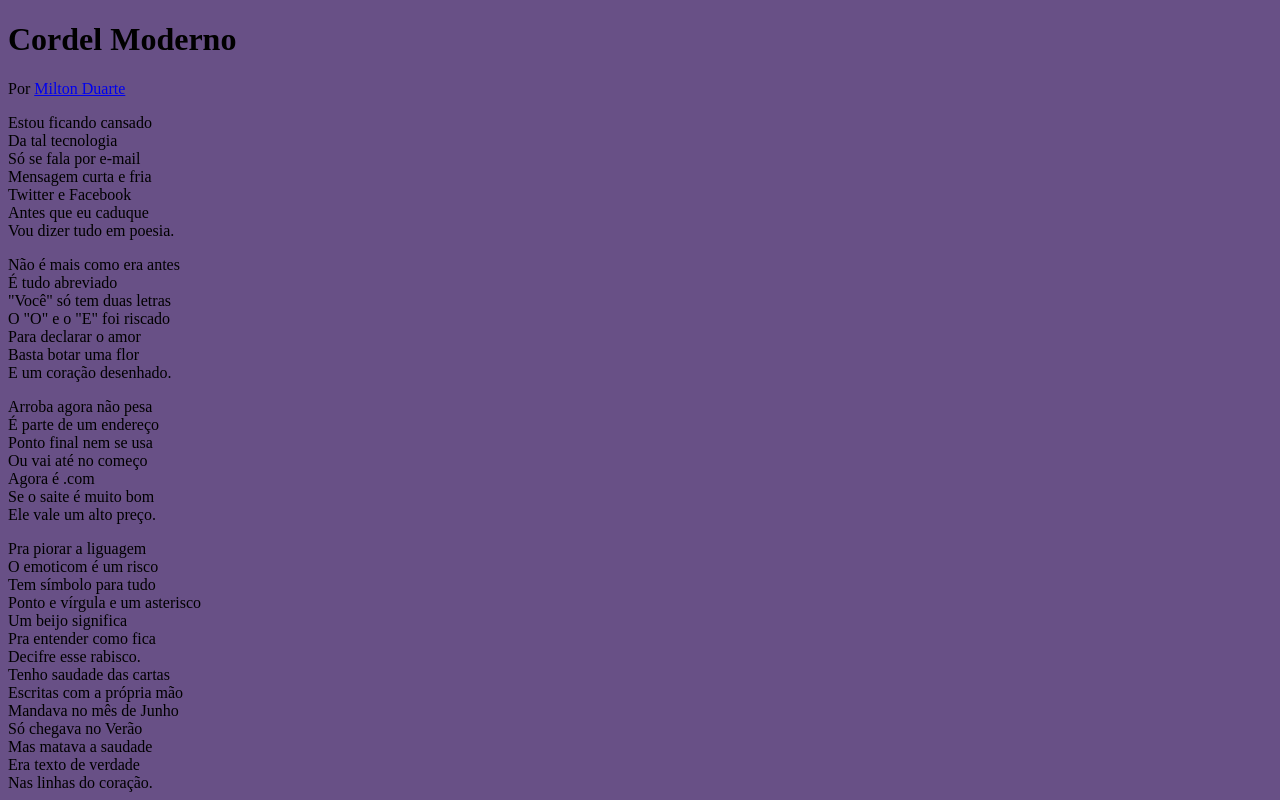
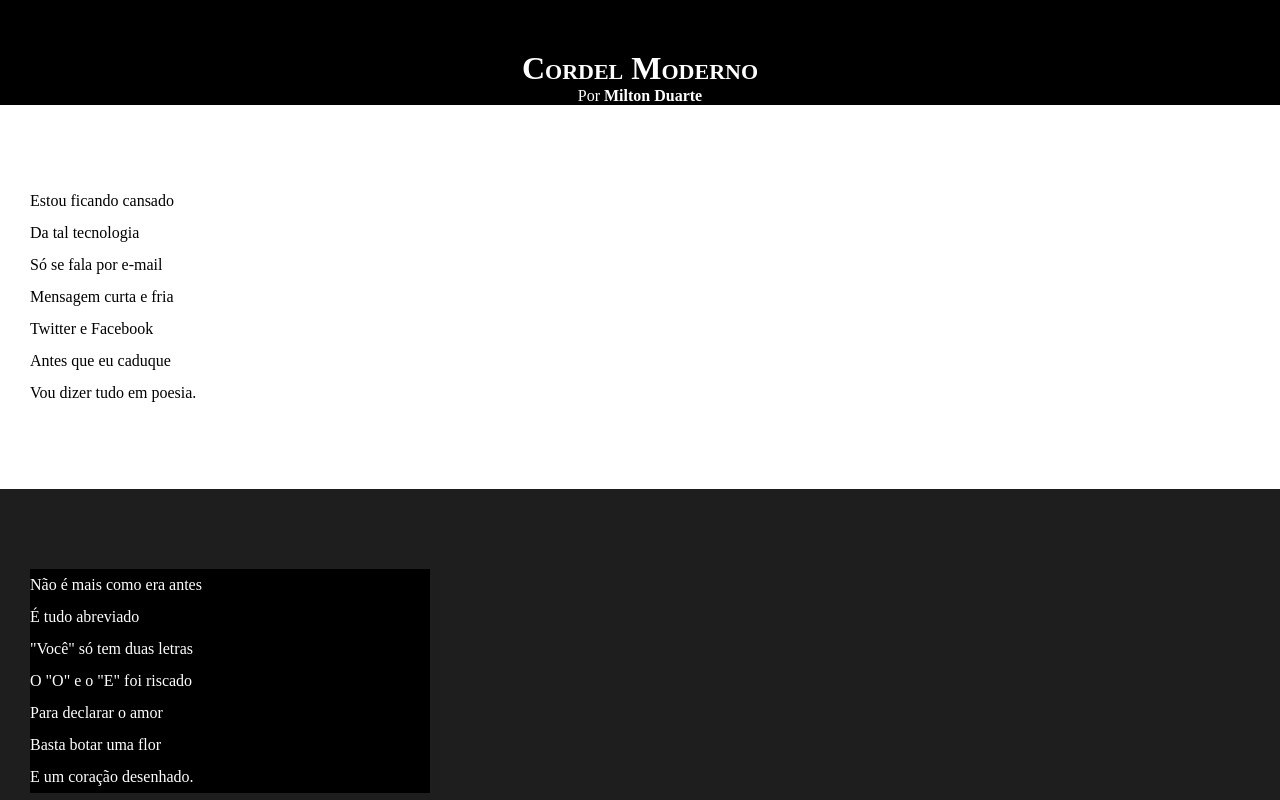
Before and after one commit to cesar0609/html-css, a plain HTML site: page desafios/d012/index.html in a window 1280 px wide. Shown: the top 800 px of the page. Drawn offline with Linux system fonts and the light colour scheme.

Commit message:
Update style.css

```diff
--- a/desafios/d012/estilo/style.css
+++ b/desafios/d012/estilo/style.css
@@ -1,5 +1,68 @@
 @charset "UTF-8";
 
+* {
+  margin: 0px;
+  padding: 0px;
+}
+
+html,
 body {
-  background-color: rgb(104, 80, 134);
+  min-height: 100vh;
+  background-color: darkgray;
 }
+
+header {
+  background-color: black;
+  color: white;
+  text-align: center;
+}
+
+header > h1 {
+  padding-top: 50px;
+  font-variant: small-caps;
+}
+
+header > p {
+  padding-bottom: 50px;
+}
+
+header a,
+footer a {
+  color: white;
+  text-decoration: none;
+  font-weight: bolder;
+}
+
+header a:hover,
+footer a:hover {
+  text-decoration: underline;
+}
+
+section {
+  padding-top: 10vh;
+  padding-bottom: 10vh;
+  line-height: 2em;
+  padding-left: 30px;
+}
+
+section.normal {
+  background-color: white;
+  color: black;
+}
+
+section.imagem {
+  background-color: rgb(30, 30, 30);
+  color: white;
+}
+
+section.imagem > p {
+  width: 400px;
+  background-color: black;
+}
+
+footer {
+  background-color: black;
+  color: white;
+  text-align: center;
+  padding: 10px;
+}
```
